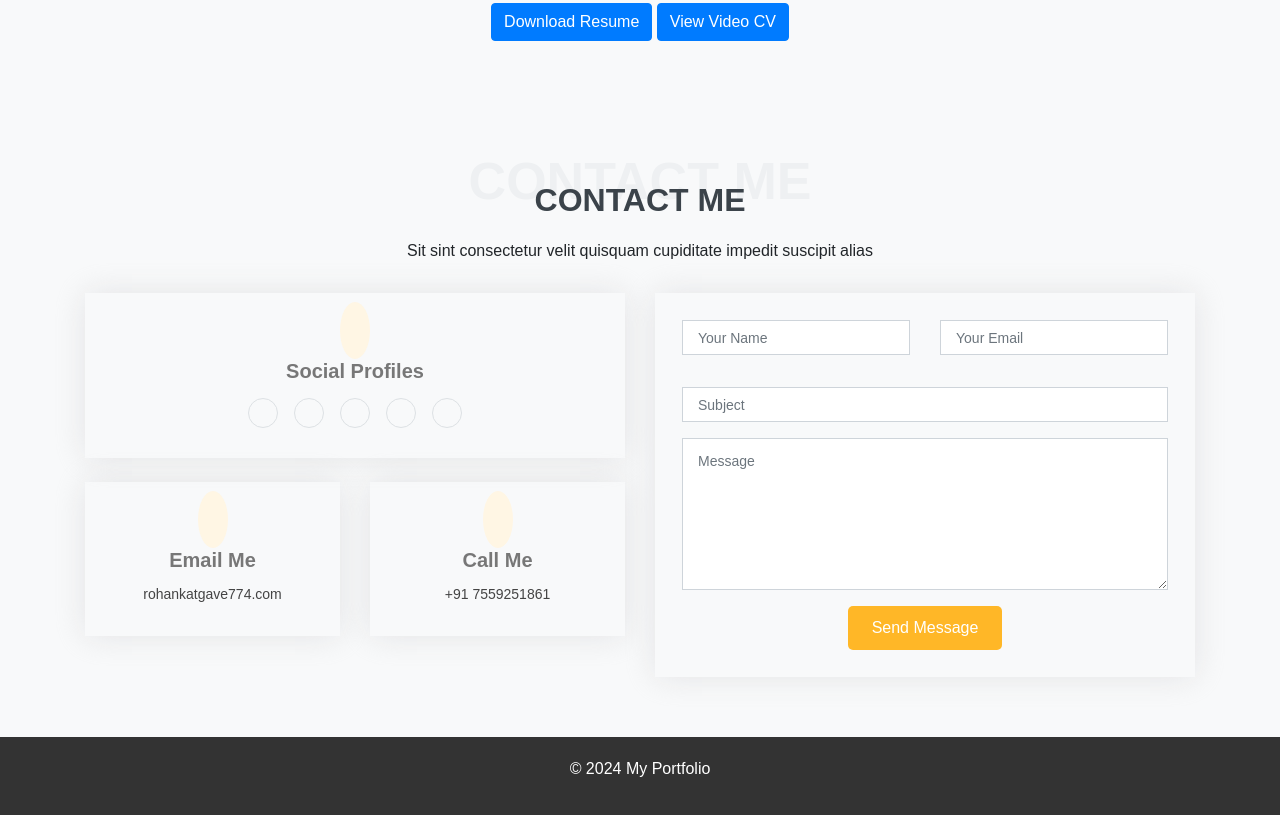
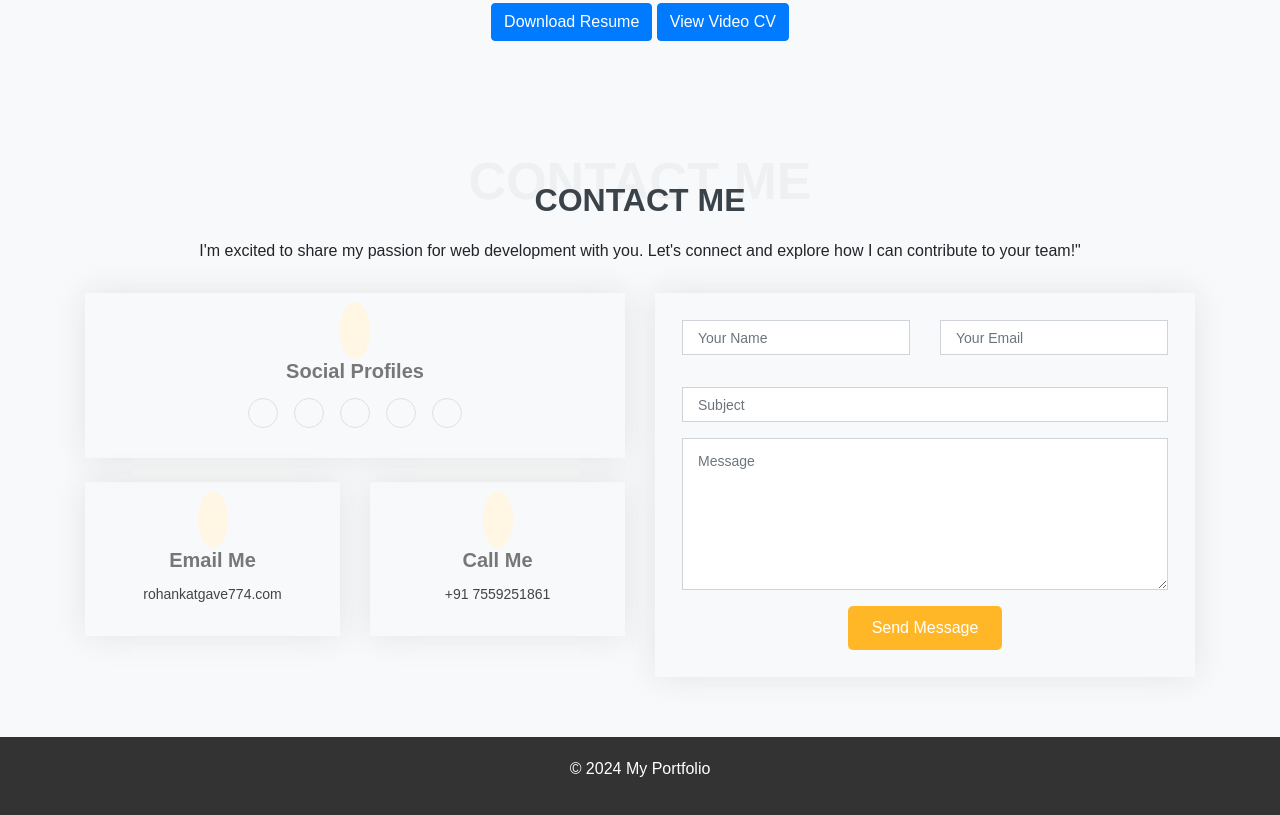
Before and after one commit to RohanKatgave/MyPortfolio, a plain HTML site: page Index.html in a window 1280 px wide. Shown: the part 1792-2607 px from the top of the page. Drawn offline with nearby package versions, Linux system fonts and the light colour scheme.

Commit message:
Update Index.html

```diff
--- a/Index.html
+++ b/Index.html
@@ -98,8 +98,8 @@
                     <i class="bi bi-journal-richtextr" style="color: #8a1ac2;"></i>
                     <span data-purecounter-start="0" data-purecounter-end="521" data-purecounter-duration="1" class="purecounter"></span>
                     <p><strong>Project: Employee Tracking Application</strong>• Utilized Google Map API for obtaining current location. .
-• Provided separate login options for admin and employees.
-• Technology Stack: Java, Firebase, Android Studio, Google Map API                   </div>
+                                               • Provided separate login options for admin and employees.
+                                               • Technology Stack: Java, Firebase, Android Studio, Google Map API                   </div>
                 </div>
             </div><!-- End .content-->
 
@@ -153,7 +153,8 @@
           <div class="section-title">
             <span>Contact Me</span>
             <h2>Contact Me</h2>
-            <p>Sit sint consectetur velit quisquam cupiditate impedit suscipit alias</p>
+            <p>I'm excited to share my passion for web development with you. Let's connect and explore how I can contribute to your team!"
+</p>
           </div>
 
           <div class="row">
```
